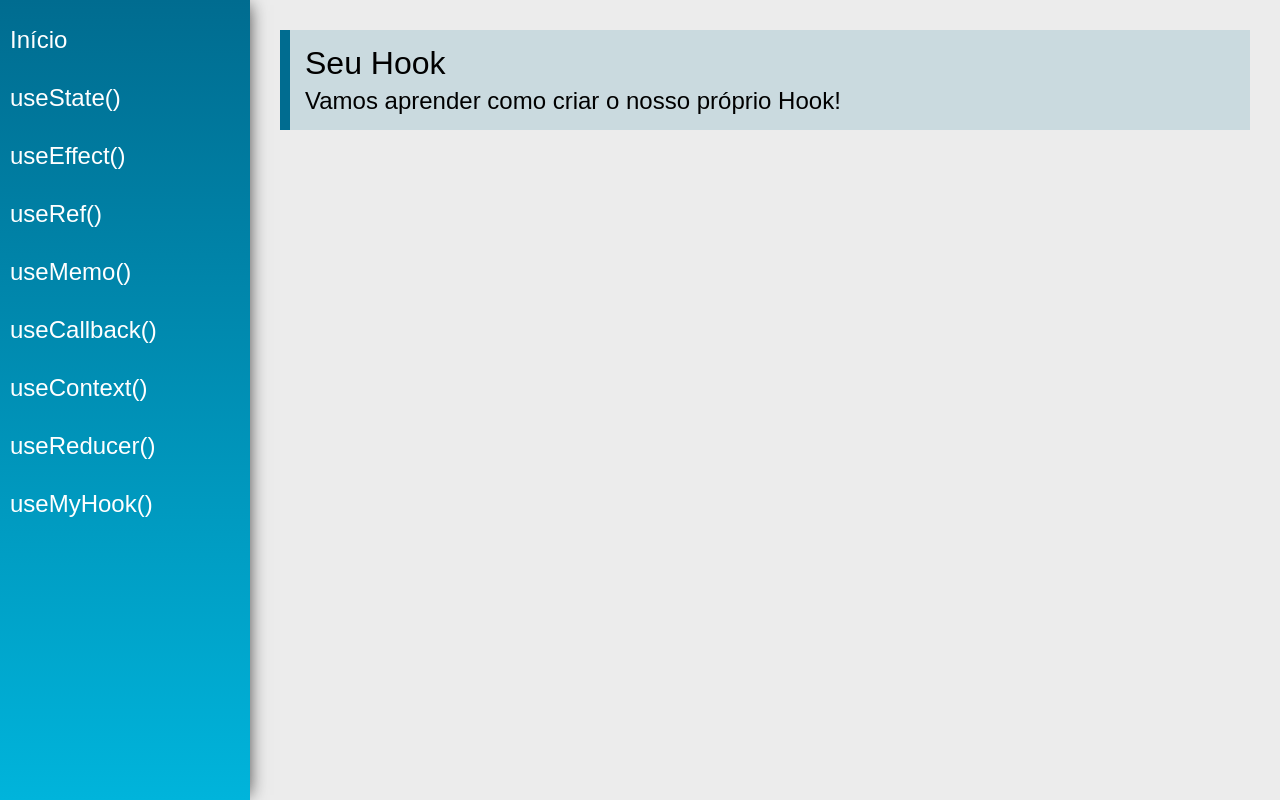
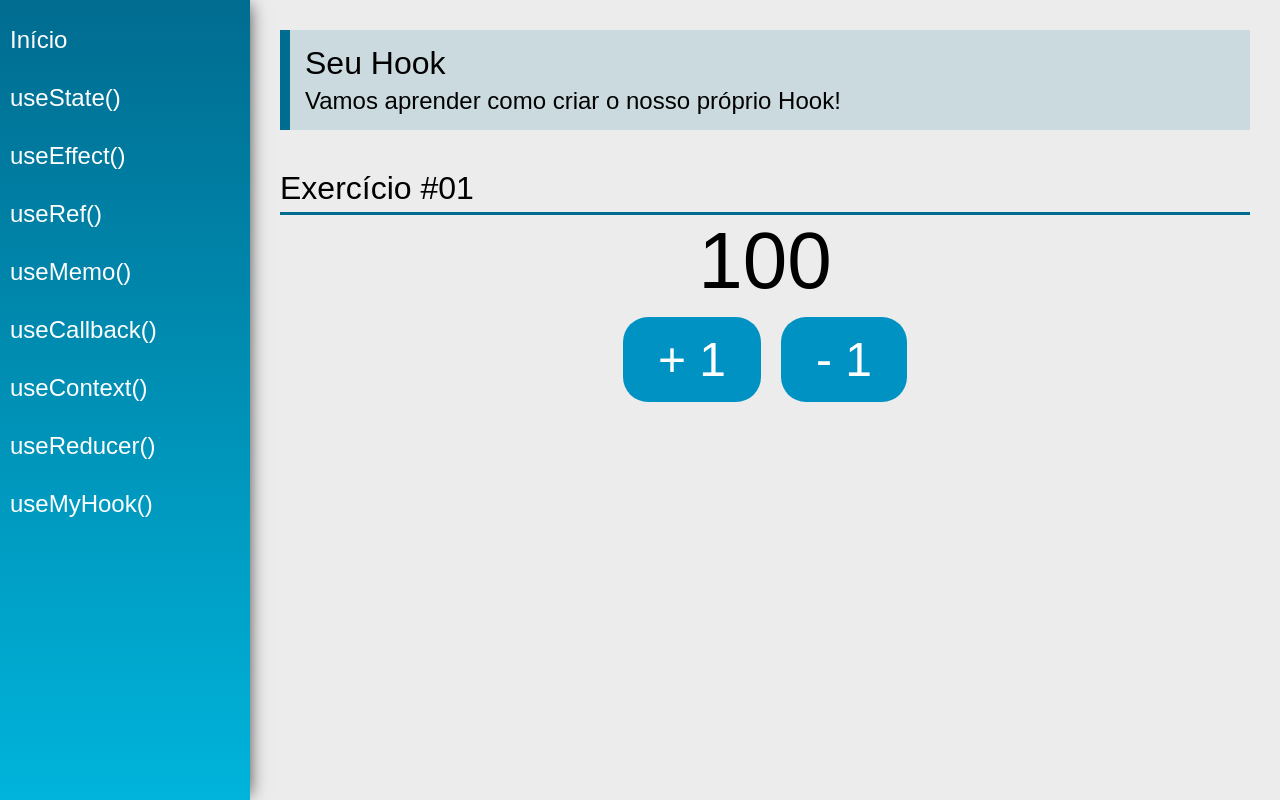
Before and after one commit to edilson-rodrigues/hooks, a React (Create React App) app: page /useCustom in a window 1280 px wide. Built offline with nearby package versions, Linux system fonts and the light colour scheme.

Commit message:
custom hooks #01 - useCounter

```diff
--- /dev/null
+++ b/src/hooks/useCounter.js
@@ -0,0 +1,17 @@
+import { useState } from 'react';
+
+export const useCounter = (initalValue = 100) => {
+    const [count, setCount] = useState(initalValue)
+
+    function increment() {
+        console.log('increment')
+        setCount(count + 1)
+    }
+
+    function decrement() {
+        console.log('decrement')
+        setCount(count - 1)
+    }
+
+    return [count, increment, decrement]
+}
--- a/src/views/examples/UseCustom.jsx
+++ b/src/views/examples/UseCustom.jsx
@@ -1,15 +1,31 @@
-import React from 'react'
-import PageTitle from '../../components/layout/PageTitle'
+import React from "react";
+import PageTitle from "../../components/layout/PageTitle";
+import SectionTitle from "../../components/layout/SectionTitle";
+import { useCounter } from "../../hooks/useCounter";
 
-const UseRef = (props) => {
+const UseRef = () => {
+	const [count, increment, decrement] = useCounter();
+
 	return (
 		<div className="UseCustom">
 			<PageTitle
 				title="Seu Hook"
 				subtitle="Vamos aprender como criar o nosso próprio Hook!"
 			/>
+			<SectionTitle title="Exercício #01" />
+			<div className="center">
+				<span className="text">{count}</span>
+				<div>
+					<button className="btn" onClick={() => increment()}>
+						+ 1
+					</button>
+					<button className="btn" onClick={() => decrement()}>
+						- 1
+					</button>
 				</div>
-    )
-}
+			</div>
+		</div>
+	);
+};
 
-export default UseRef
+export default UseRef;
```
Lines whose indentation alone changed are shown as unchanged.
